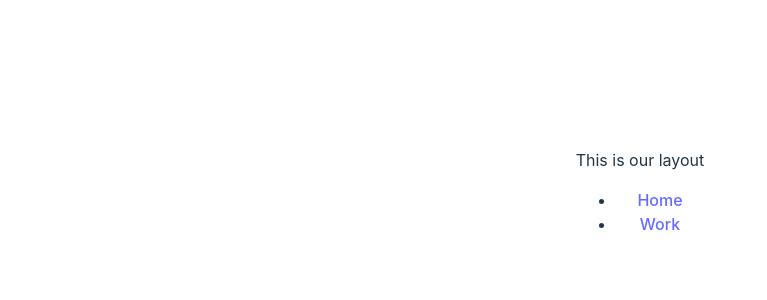
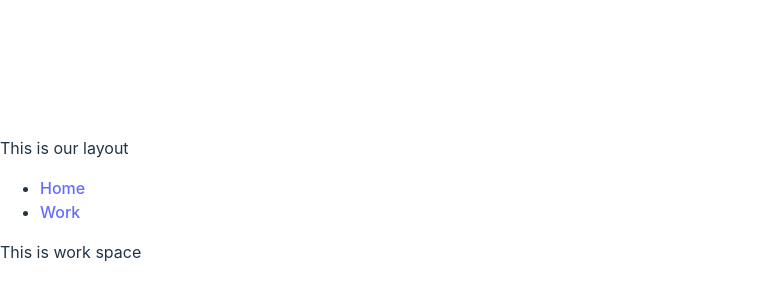
Before and after one commit to tomhsiao1260/electron-learn, a React (Vite) app in the folder app/: page /#/work in a window 1280 px wide. Shown: the part 208-508 px from the top of the page, without its empty margins (0-767 px from the left). Built offline with nearby package versions, Linux system fonts and the light colour scheme.

Commit message:
lesson 03

```diff
--- a/app/package.json
+++ b/app/package.json
@@ -12,7 +12,7 @@
   "dependencies": {
     "react": "^18.2.0",
     "react-dom": "^18.2.0",
-    "react-router-dom": "^6.22.0"
+    "react-router-dom": "^5.3.4"
   },
   "devDependencies": {
     "@types/react": "^18.2.43",
--- a/app/src/components/Layout.jsx
+++ b/app/src/components/Layout.jsx
@@ -1,5 +1,4 @@
-import React from "react"
-import { Outlet } from 'react-router-dom'
+import { Link } from "react-router-dom"
 
 export const Layout = () => {
   return (
@@ -8,14 +7,12 @@
 
       <ul>
         <li>
-          <a href="/">Home</a>
+          <Link to="/">Home</Link>
         </li>
         <li>
-          <a href="/work">Work</a>
+          <Link to="/work">Work</Link>
         </li>
       </ul>
-
-      <Outlet />
     </div>
   )
 }
--- a/app/src/main.jsx
+++ b/app/src/main.jsx
@@ -1,22 +1,23 @@
 import React from 'react'
 import ReactDOM from 'react-dom/client'
-import { BrowserRouter, Routes, Route } from 'react-router-dom'
-import App from './App'
+import { HashRouter, Switch, Route, Redirect } from 'react-router-dom'
 import { Layout } from './components/Layout'
 import { Work } from './pages/Work'
 import './index.css'
+// import App from './App'
 
 ReactDOM.createRoot(document.getElementById('root')).render(
   <React.StrictMode>
-    {/*<App />*/}
+    {/* <App /> */}
 
-    <BrowserRouter>
-      <Routes>
-        <Route path='/' element={ <Layout/> }>
-          <Route path='/work' element={ <Work/> } />
-        </Route>
-      </Routes>
-    </BrowserRouter>
+    <HashRouter>
+      <Layout />
+      <Switch>
+        <Route exact path="/" component={() => <></>} />
+        <Route path="/work" component={ Work } />
+        <Redirect from="/" to="/" />
+      </Switch>
+    </HashRouter>
 
   </React.StrictMode>
 )
--- a/app/src/pages/Work.jsx
+++ b/app/src/pages/Work.jsx
@@ -1,5 +1,3 @@
-import React from "react"
-
 export const Work = () => {
   return <div>This is work space</div>
 }
--- a/package.json
+++ b/package.json
@@ -6,7 +6,7 @@
   "scripts": {
     "test": "echo \"Error: no test specified\" && exit 1",
     "start": "electron .",
-    "dev:watch": "npx electronmon --trace-warning ."
+    "dev": "npx electronmon --trace-warning ."
   },
   "keywords": [],
   "author": "",
```
Also changed, not shown: 2 other files (tests, documents, lock files or other folders).
